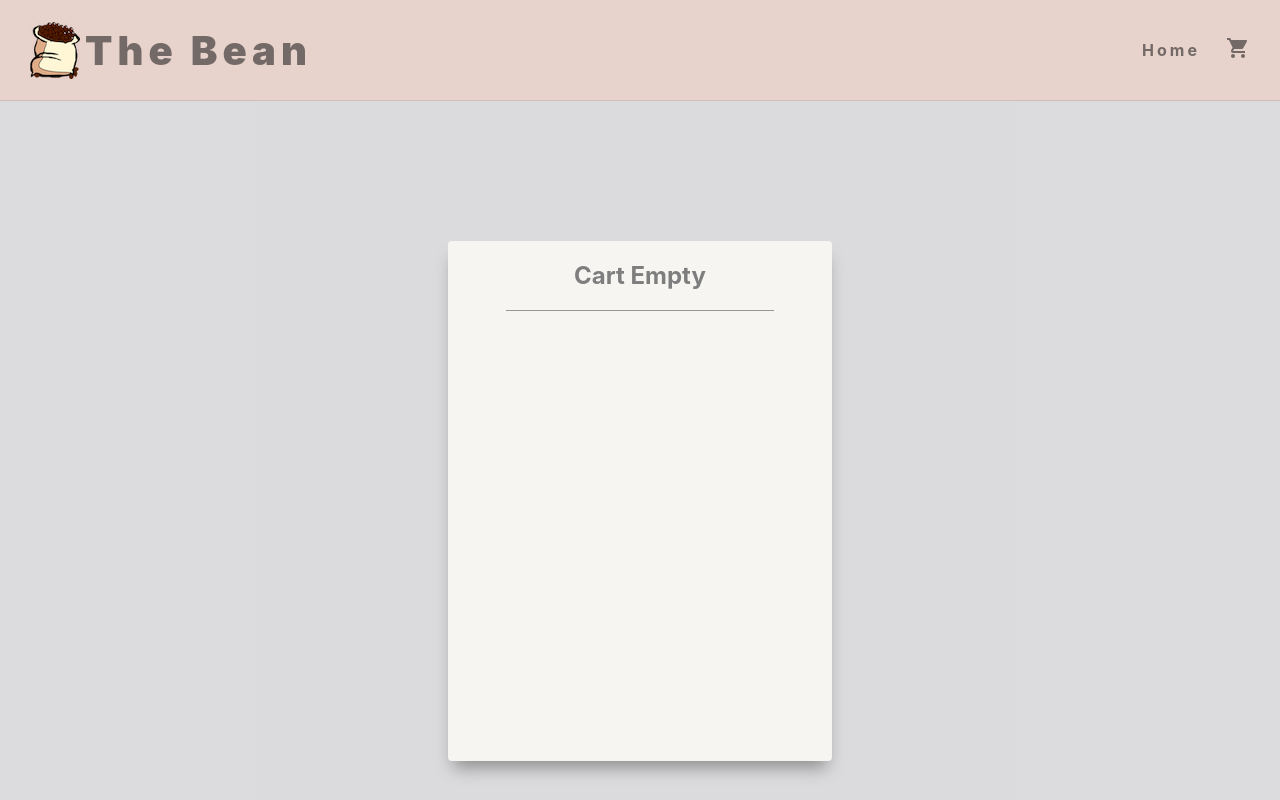
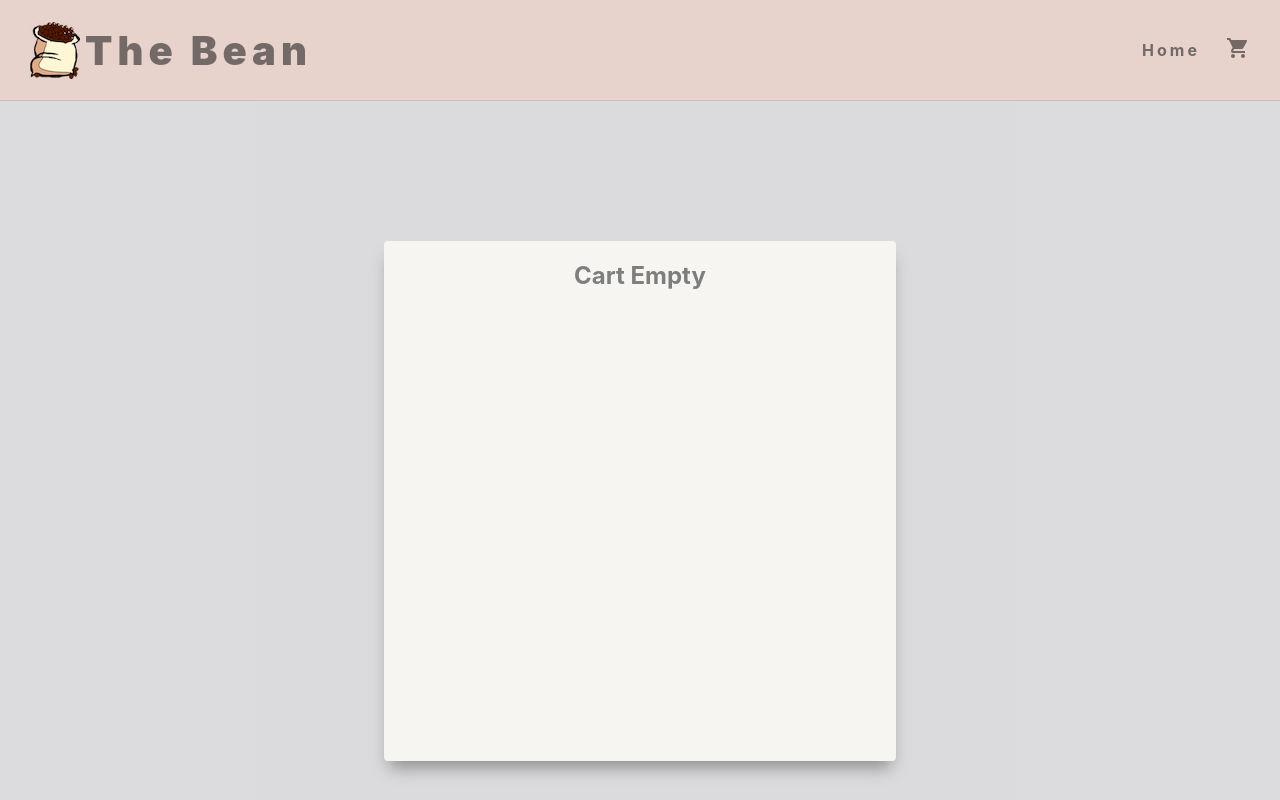
Before and after one commit to tatmil-99/The-Bean, a React (Create React App) app: page /cart in a window 1280 px wide. Shown: the top 800 px of the page. Built offline with nearby package versions, Linux system fonts and the light colour scheme.

Commit message:
modernizes styling

```diff
--- a/src/components/Cart.js
+++ b/src/components/Cart.js
@@ -94,9 +94,9 @@ function Cart() {
             libericaBeans.length == 0 &&
             arabicaBeans.length == 0) {
           return (
-            <ItemDiv0>
+            <EmptyCart>
               <h2>Cart Empty</h2>
-            </ItemDiv0>
+            </EmptyCart>
           );
         }
         break;
@@ -133,7 +133,7 @@ const CartDiv = styled.div`
   justify-content: flex-start;
   align-items: center;
   min-height: 65%;
-  min-width: 30%;
+  min-width: 40%;
   background-color: #EEEDE7;
   border-radius: 4px;
   box-shadow: 0px 12px 16px -5px rgb(0 0 0 / 80%);
@@ -200,4 +200,17 @@ const ItemDiv3 = styled.div`
   }
 `;
 
+const EmptyCart = styled.div`
+  width: 70%;
+  height: 70%;
+  display: flex;
+  flex-direction: column;
+  justify-content: center;
+  align-items: center;
+
+  h3 {
+    margin-bottom: 0;
+  }
+`;
+
 export default Cart
--- a/src/components/Hamburger.js
+++ b/src/components/Hamburger.js
@@ -61,6 +61,23 @@ const HamburgerLinks = styled.div`
   padding: 0px 15px 0px 15px;
   border-radius: 4px;
   box-shadow: 0px 5px 5px -4px rgb(0 0 0 / 60%);
+  font-size: 20px;
+
+  a {
+    letter-spacing: 3px;
+    color: rgba(0, 0, 0, 0.5);
+    font-weight: 600;
+    text-decoration: none;
+
+    &:active {
+      opacity: 0.7;
+    }
+  }
+
+  div {
+    margin: 5px 0px 5px 0px;
+    padding: 0px 3px 0px 0px;
+  }
 `;
 
 
--- a/src/components/Home.js
+++ b/src/components/Home.js
@@ -91,10 +91,6 @@ const DataDiv0 = styled.div`
     margin-bottom: 30px;
   }
 
-  &:hover {
-    border: 2px solid rgba(0, 0, 0, .8);
-  }
-
   @media (max-width: 768px) {
     min-width: 80%;
   }
@@ -138,10 +134,6 @@ const DataDiv1 = styled.div`
 
   pd {
     text-indent: 25px;
-  }
-
-  &:hover {
-    border: 2px solid rgba(0, 0, 0, .8);
   }
 
   @media (max-width: 768px) {
@@ -189,10 +181,6 @@ const DataDiv2 = styled.div`
     text-indent: 25px;
   }
 
-  &:hover {
-    border: 2px solid rgba(0, 0, 0, .8);
-  }
-
   @media (max-width: 768px) {
     min-width: 80%;
   }
@@ -237,10 +225,6 @@ const DataDiv3 = styled.div`
     text-indent: 25px;
   }
 
-  &:hover {
-    border: 2px solid rgba(0, 0, 0, .8);
-  }
-
   @media (max-width: 768px) {
     min-width: 80%;
   }
```
